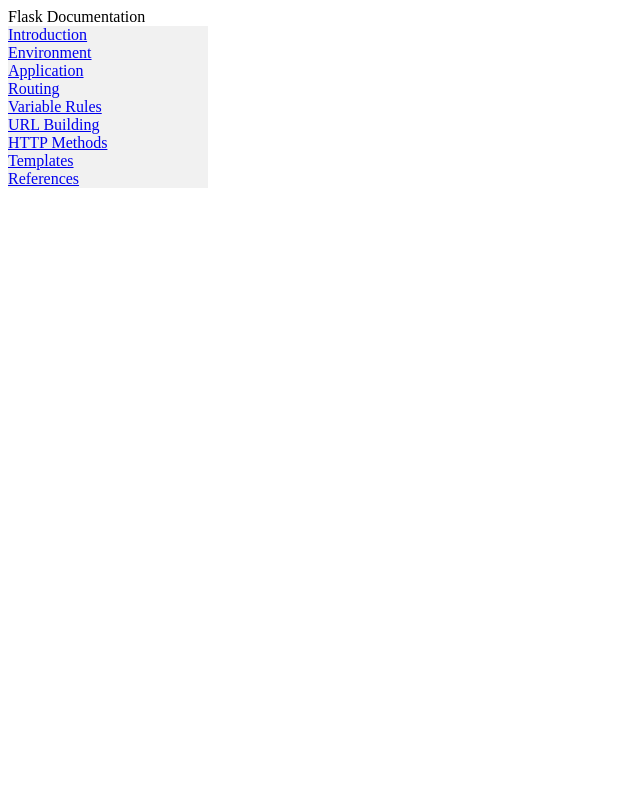
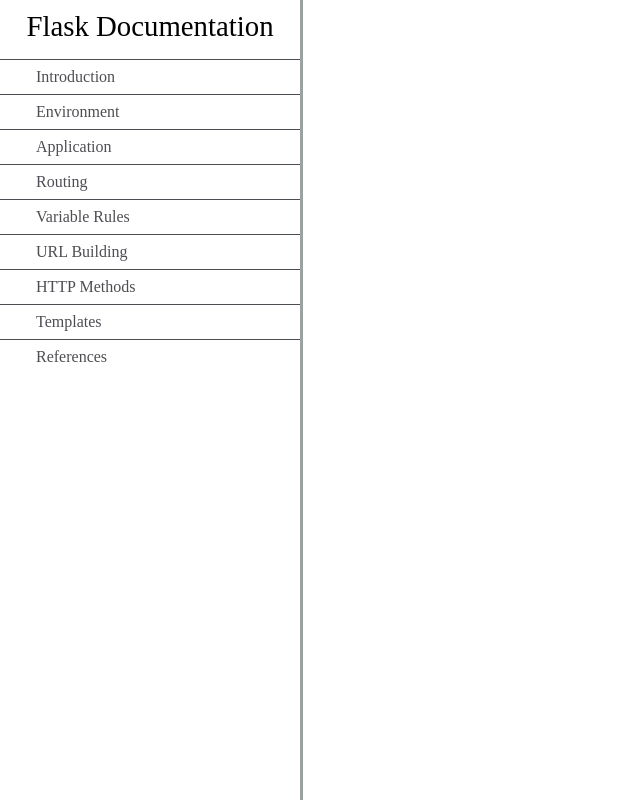
Before and after one commit to kimpea/technical-doc, a plain HTML site: page index.html in a window 1280 px wide. Shown: the whole page, without its empty margins (0-640 px from the left). Drawn offline with Linux system fonts and the light colour scheme.

Commit message:
Add fcc navbar styles

```diff
--- a/static/css/styles.css
+++ b/static/css/styles.css
@@ -1,24 +1,43 @@
-ul {
-    list-style-type: none;
-    margin: 0;
-    padding: 0;
-    width: 200px;
-    background-color: #f1f1f1;
+#navbar {
+  position: fixed;
+  min-width: 290px;
+  top: 0px;
+  left: 0px;
+  width: 300px;
+  height: 100%;
+  border-right: solid;
+  border-color: rgba(0, 22, 22, 0.4)
 }
 
-li a {
-    display: block;
-    color: #000;
-    padding: 8px 16px;
-    text-decoration: none;
+header {
+  color: black;
+  font-size: 30px;
+  margin: 10px;
+  text-align: center;
+  font-size: 1.8em;
+  font-weight: thin;
 }
 
-li a.active {
-    background-color: #4CAF50;
-    color: white;
+#navbar ul {
+  height: 88%;
+  overflow-y: auto;
+  overflow-x: hidden;
 }
 
-li a:hover:not(.active) {
-    background-color: #555;
-    color: white;
+#navbar li {
+  color: #4d4e53;
+  border: 1px solid;
+  border-bottom-width: 0px;
+  padding: 8px;
+  padding-left: 45px;
+  list-style: none;
+  position: relative;
+  left: -50px;
+  width: 100%;
 }
+
+#navbar a {
+  color: #4d4e53;
+  text-decoration: none;
+  cursor: pointer;
+}
```
